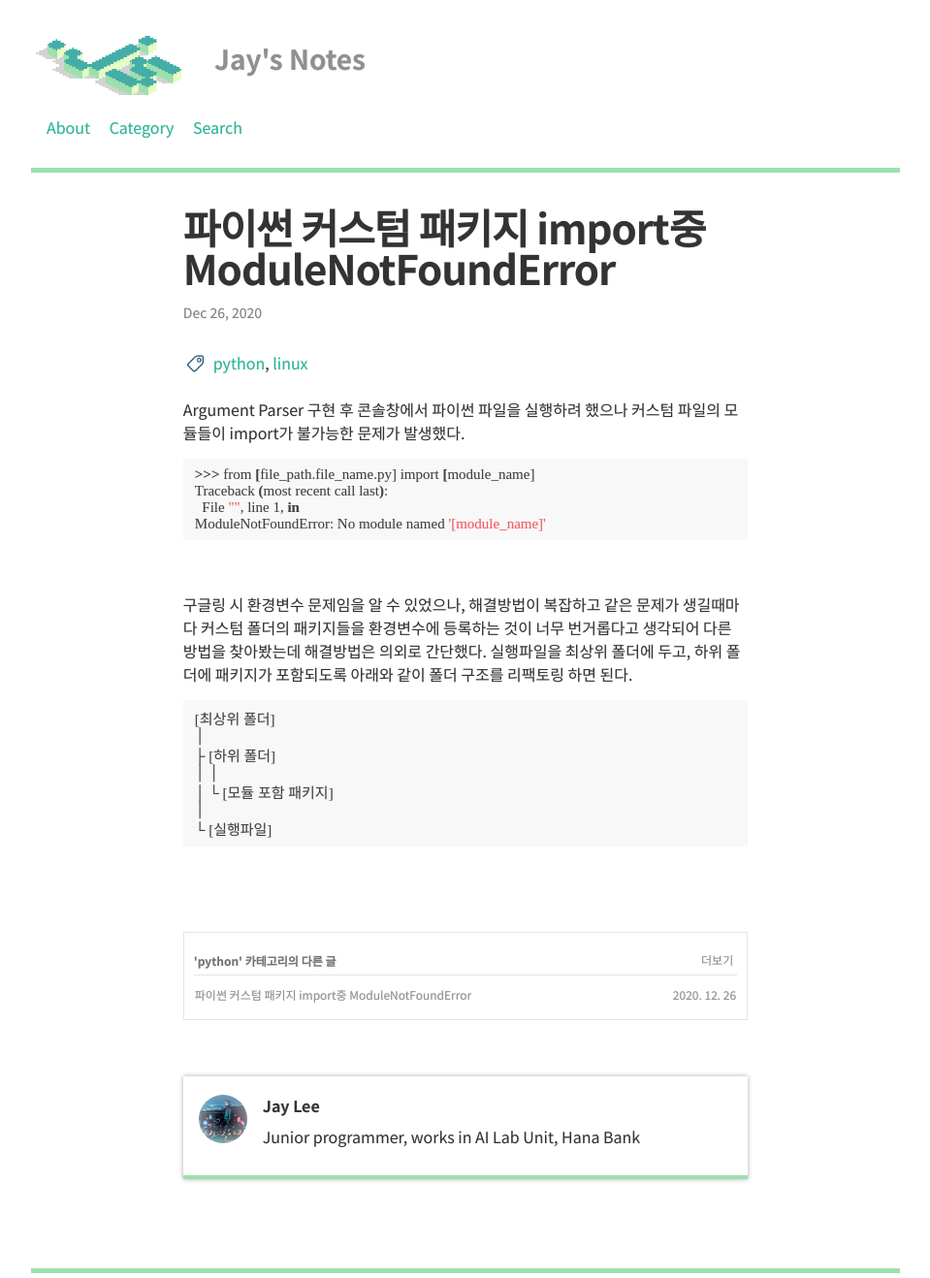
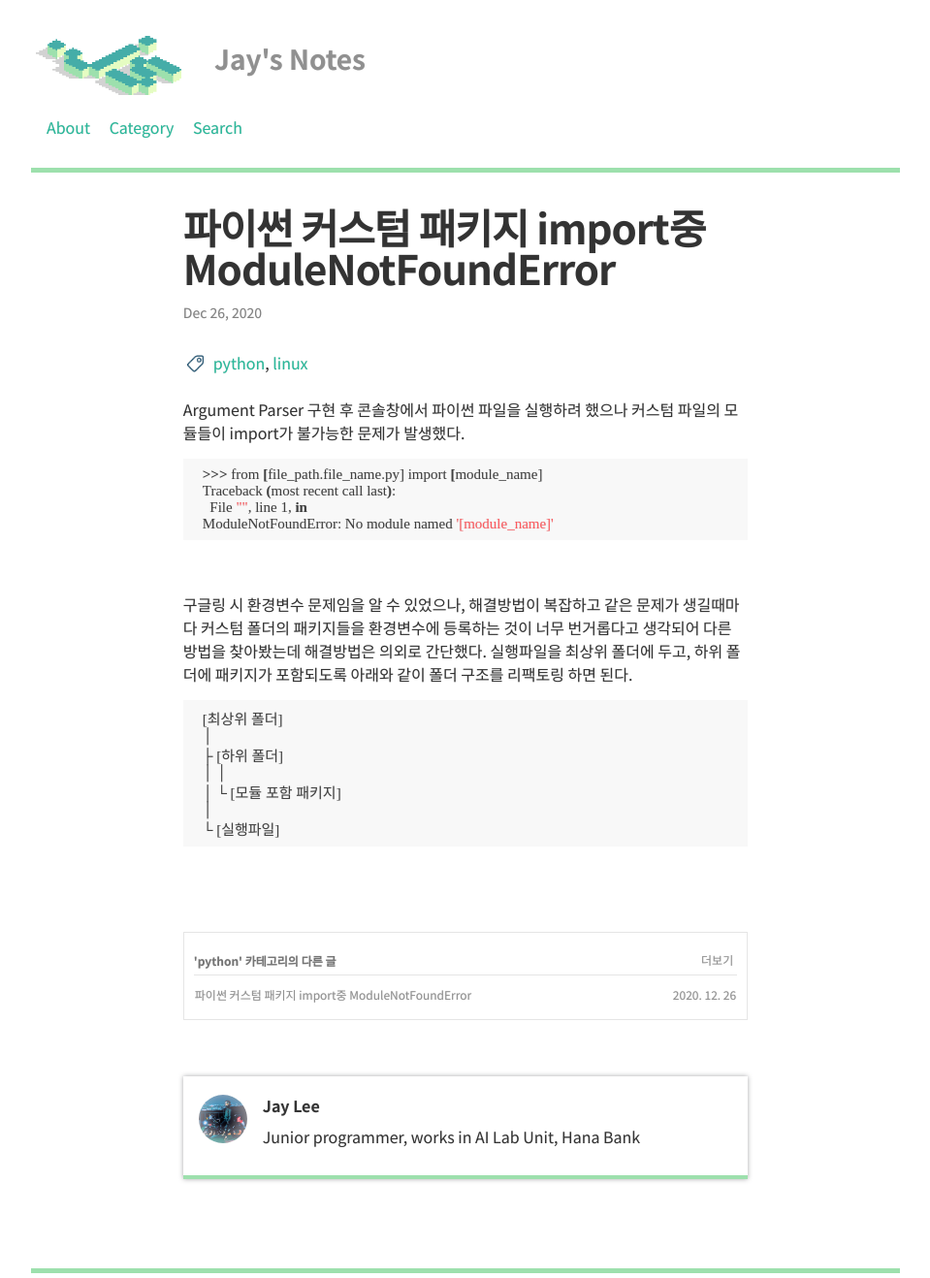
Before and after one commit to Clarit7/clarit7.github.io, a Jekyll site: the page built from _posts/2020-12-26-modulenotfound.md, in a window 1280 px wide. Shown: the whole page at 97% size, without its empty margins (160-1119 px from the left). Built offline with Jekyll 4.4.1, drawn with Linux system fonts in a browser that asks for light colours; some web fonts are replaced; comment, search, counter and statistics services are not loaded.

Commit message:
Increase padding

```diff
--- a/_sass/_base.scss
+++ b/_sass/_base.scss
@@ -138,12 +138,10 @@ code {
 }
 
 pre {
-    padding: 8px 12px;
+    padding: 8px 20px;
     overflow-x: auto;
     > code {
         border: 0;
-        padding-top: 20px;
-        padding-bottom: 20px;
         padding-right: 0;
         padding-left: 0;
     }
```
